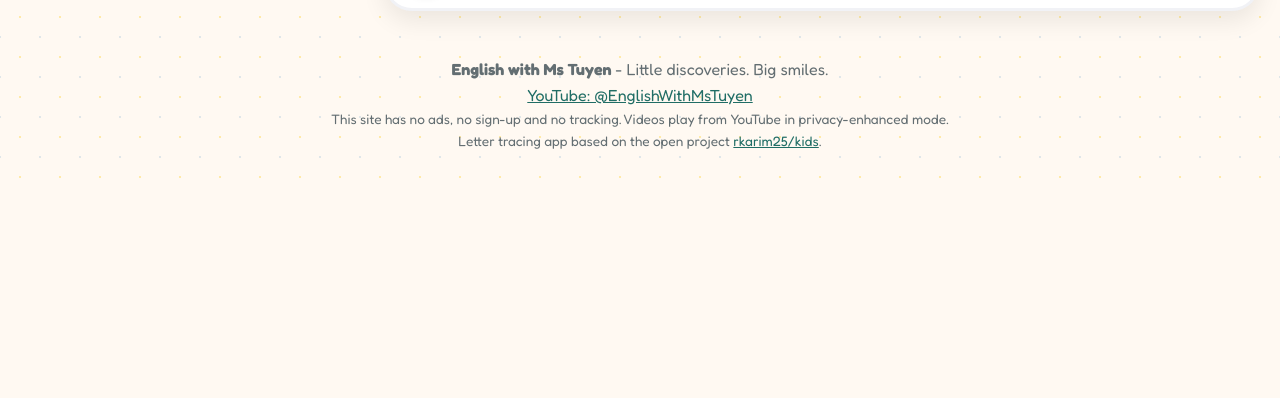
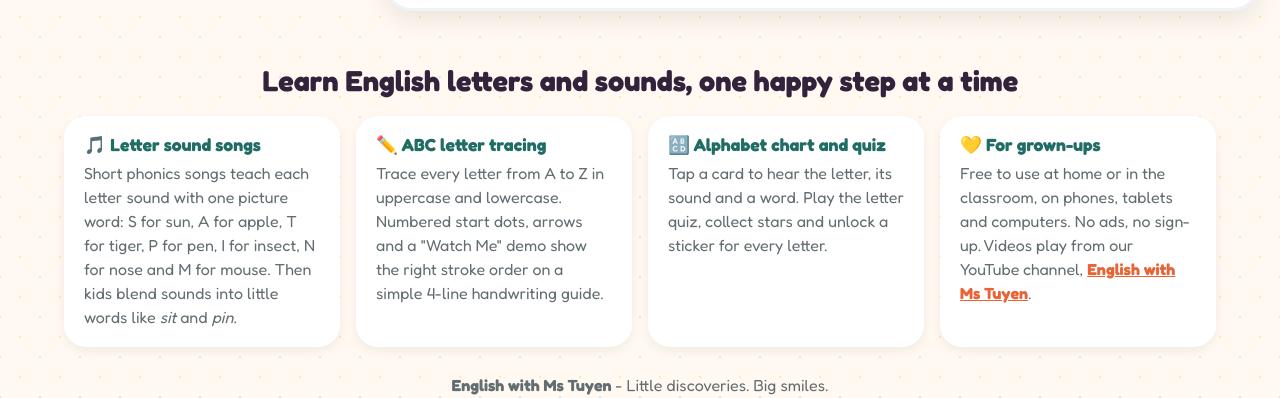
Before and after one commit to nguyenan97/kids, a plain HTML site: page index.html in a window 1280 px wide. Shown: the part 1243-1641 px from the top of the page. Before the commit the page ends 1432 px from the top, so only its background shows below. Drawn offline with Linux system fonts and the light colour scheme.

Commit message:
SEO: add visible about section describing lessons for parents and search

```diff
--- a/css/style.css
+++ b/css/style.css
@@ -1542,3 +1542,17 @@ html, body { overflow-x: hidden; max-width: 100%; }
     .sticker-letter { font-size: 1.2rem; }
     .sticker-name { font-size: 0.75rem; }
 }
+
+/* About / for grown-ups */
+.about-site { max-width: 1200px; margin: 32px auto 0; padding: 0 24px; }
+.about-site h2 { font-size: clamp(1.3rem, 2.6vw, 1.8rem); color: #30233B; text-align: center; margin-bottom: 18px; }
+.about-grid { display: grid; gap: 16px; grid-template-columns: repeat(auto-fit, minmax(240px, 1fr)); }
+.about-grid article { background: var(--bg-card); border-radius: 22px; padding: 18px 20px; box-shadow: var(--shadow-sm); }
+.about-grid h3 { font-size: 1.1rem; color: #206D65; margin-bottom: 6px; }
+.about-grid p { color: var(--text-muted); line-height: 1.5; user-select: text; -webkit-user-select: text; }
+.about-grid a { color: #E86436; font-weight: 700; }
+@media (max-width: 600px) {
+    .about-site { padding: 0 12px; margin-top: 24px; }
+    .about-grid { grid-template-columns: minmax(0, 1fr); gap: 10px; }
+    .about-grid article { padding: 14px 16px; }
+}
--- a/index.html
+++ b/index.html
@@ -141,7 +141,7 @@
     <link href="https://fonts.googleapis.com/css2?family=Comic+Neue:wght@400;700&family=Fredoka:wght@400;600;700;800&display=swap" rel="stylesheet">
 
     <!-- Stylesheet -->
-    <link rel="stylesheet" href="css/style.css?v=8">
+    <link rel="stylesheet" href="css/style.css?v=9">
 </head>
 <body>
 
@@ -392,6 +392,29 @@
 
     </main>
 
+    <!-- About / for grown-ups: always visible, plain text for parents and search engines -->
+    <section class="about-site" aria-labelledby="aboutHeading">
+        <h2 id="aboutHeading">Learn English letters and sounds, one happy step at a time</h2>
+        <div class="about-grid">
+            <article>
+                <h3>🎵 Letter sound songs</h3>
+                <p>Short phonics songs teach each letter sound with one picture word: S for sun, A for apple, T for tiger, P for pen, I for insect, N for nose and M for mouse. Then kids blend sounds into little words like <em>sit</em> and <em>pin</em>.</p>
+            </article>
+            <article>
+                <h3>✏️ ABC letter tracing</h3>
+                <p>Trace every letter from A to Z in uppercase and lowercase. Numbered start dots, arrows and a "Watch Me" demo show the right stroke order on a simple 4-line handwriting guide.</p>
+            </article>
+            <article>
+                <h3>🔠 Alphabet chart and quiz</h3>
+                <p>Tap a card to hear the letter, its sound and a word. Play the letter quiz, collect stars and unlock a sticker for every letter.</p>
+            </article>
+            <article>
+                <h3>💛 For grown-ups</h3>
+                <p>Free to use at home or in the classroom, on phones, tablets and computers. No ads, no sign-up. Videos play from our YouTube channel, <a href="https://www.youtube.com/@EnglishWithMsTuyen" target="_blank" rel="noopener">English with Ms Tuyen</a>.</p>
+            </article>
+        </div>
+    </section>
+
     <!-- Celebration Modal (Appears when child completes 3 stars) -->
     <div class="modal-overlay" id="celebrationModal">
         <div class="celebration-card">
--- a/service-worker.js
+++ b/service-worker.js
@@ -1,4 +1,4 @@
-const CACHE_NAME = 'ms-tuyen-kids-v8';
+const CACHE_NAME = 'ms-tuyen-kids-v9';
 const ASSETS = [
     './',
     './index.html',
```
